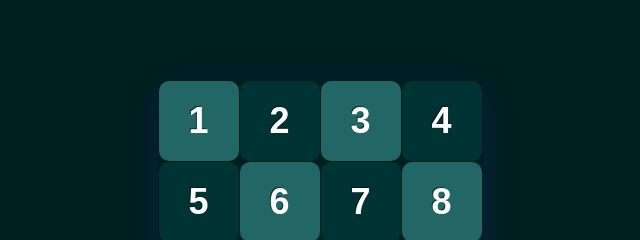
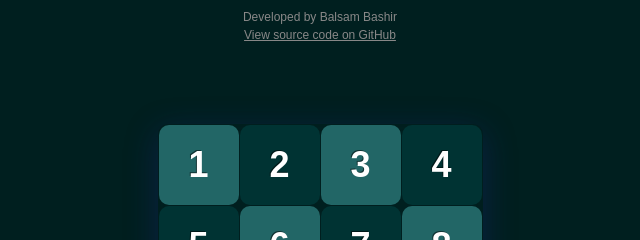
Before and after one commit to balsam-so/puzzel, a plain HTML site: page index.html in a window 1280 px wide. Shown: the top 240 px of the page, without its empty margins (320-960 px from the left). Drawn offline with Linux system fonts and the light colour scheme.

Commit message:
add link

```diff
--- a/index.html
+++ b/index.html
@@ -9,6 +9,13 @@
     <title>15 Puzzle</title>
   </head>
   <body>
+    <p>Developed by Balsam Bashir</p>
+    <p>
+      <a href="https://balsam-so.github.io/puzzle/"
+        >View source code on GitHub</a
+      >
+    </p>
+
     <!-- puzzle frame -->
     <div id="puzzle"></div>
     <!-- puzzle controlles -->
```
